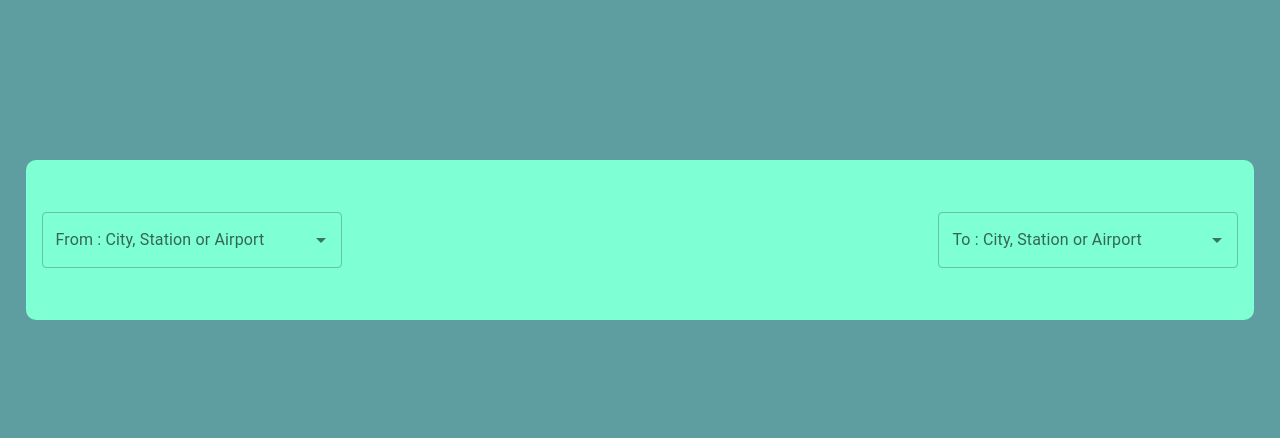
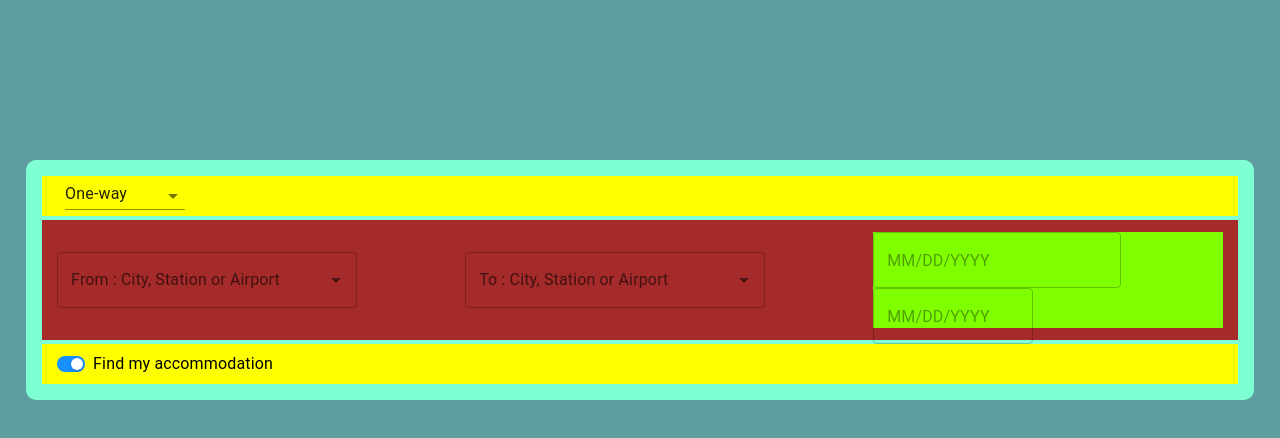
Before and after one commit to TheoVilleneuve/searchBar-autocomplete, a Next.js app: page / in a window 1280 px wide. Shown: the top 438 px of the page. Built offline with nearby package versions, Linux system fonts and the light colour scheme; no server answers.

Commit message:
ajout des composants principaux et utilisation des 3 APIs

```diff
--- a/components/SearchBar.js
+++ b/components/SearchBar.js
@@ -1,19 +1,42 @@
 import styles from "../styles/SearchBar.module.css";
-import Input from "@mui/material/Input";
 import { useState, useEffect } from "react";
 import * as React from "react";
 import TextField from "@mui/material/TextField";
 import Autocomplete from "@mui/material/Autocomplete";
+import MenuItem from "@mui/material/MenuItem";
+import FormControl from "@mui/material/FormControl";
+import Select from "@mui/material/Select";
+import { AdapterDayjs } from "@mui/x-date-pickers/AdapterDayjs";
+import { LocalizationProvider } from "@mui/x-date-pickers/LocalizationProvider";
+import { DatePicker } from "@mui/x-date-pickers/DatePicker";
+import Stack from "@mui/material/Stack";
+import Switch from "@mui/material/Switch";
+import Typography from "@mui/material/Typography";
+import { styled } from "@mui/material/styles";
 
 export default function searchBar() {
   const [options, setOptions] = useState([]);
   const [departure, setDeparture] = useState(options[0]);
-  const [departureCity, setDepartureCity] = useState('')
+  const [departureCity, setDepartureCity] = useState("");
 
   const [arrivalOptions, setArrivalOptions] = useState([]);
   const [arrival, setArrival] = useState(options[0]);
 
-  const [topDestinations, setTopDestinations] = useState([])
+  const [topDestinations, setTopDestinations] = useState([]);
+
+  //Permettre de sélectionner Aller simple ou A/R
+  const [oneOrRound, setOneOrRound] = useState("One-way");
+
+  const [selectedDepartureDate, setSelectedDepartureDate] = useState(null);
+  const [selectedArrivalDate, setSelectedArrivalDate] = useState(null);
+
+  useEffect(() => {
+    console.log("SELECTED DEPARTURE DATE IS", selectedDepartureDate);
+  }, [selectedDepartureDate]);
+
+  const handleChange = (event) => {
+    setOneOrRound(event.target.value);
+  };
 
   //Au chargement de la page, les options de villes sont les 5 plus recherchées
   useEffect(() => {
@@ -22,7 +45,11 @@ export default function searchBar() {
       .then((data) => {
         if (data) {
           let formattedOptions = data.map((opt, i) => {
-            return { label: opt.local_name, id: opt.city_id, name: opt.unique_name };
+            return {
+              label: opt.local_name,
+              id: opt.city_id,
+              name: opt.unique_name,
+            };
           });
           setOptions([...formattedOptions]);
           setArrivalOptions([...formattedOptions]);
@@ -34,14 +61,18 @@ export default function searchBar() {
 
   useEffect(() => {
     console.log("DEPARTURE IS", departure);
-    console.log('DEPARTURECITY IS', departureCity)
+    console.log("DEPARTURECITY IS", departureCity);
 
     fetch(`https://api.comparatrip.eu/cities/popular/from/${departureCity}/5`)
       .then((response) => response.json())
       .then((data) => {
         if (data.result) {
           let formattedTopDestinations = data.map((opt, i) => {
-            return { label: opt.local_name, id: opt.city_id, name: opt.unique_name };
+            return {
+              label: opt.local_name,
+              id: opt.city_id,
+              name: opt.unique_name,
+            };
           });
           setTopDestinations([...formattedTopDestinations]);
         }
@@ -53,16 +84,76 @@ export default function searchBar() {
   }, [options]);
 
   useEffect(() => {
-        console.log('TOP DESTINATIONS ARE', topDestinations)
+    console.log("TOP DESTINATIONS ARE", topDestinations);
   }, [topDestinations]);
+
+  //Switch component
+  const AntSwitch = styled(Switch)(({ theme }) => ({
+    width: 28,
+    height: 16,
+    padding: 0,
+    display: "flex",
+    "&:active": {
+      "& .MuiSwitch-thumb": {
+        width: 15,
+      },
+      "& .MuiSwitch-switchBase.Mui-checked": {
+        transform: "translateX(9px)",
+      },
+    },
+    "& .MuiSwitch-switchBase": {
+      padding: 2,
+      "&.Mui-checked": {
+        transform: "translateX(12px)",
+        color: "#fff",
+        "& + .MuiSwitch-track": {
+          opacity: 1,
+          backgroundColor:
+            theme.palette.mode === "dark" ? "#177ddc" : "#1890ff",
+        },
+      },
+    },
+    "& .MuiSwitch-thumb": {
+      boxShadow: "0 2px 4px 0 rgb(0 35 11 / 20%)",
+      width: 12,
+      height: 12,
+      borderRadius: 6,
+      transition: theme.transitions.create(["width"], {
+        duration: 200,
+      }),
+    },
+    "& .MuiSwitch-track": {
+      borderRadius: 16 / 2,
+      opacity: 1,
+      backgroundColor:
+        theme.palette.mode === "dark"
+          ? "rgba(255,255,255,.35)"
+          : "rgba(0,0,0,.25)",
+      boxSizing: "border-box",
+    },
+  }));
 
   return (
     <div className={styles.container}>
+      <div className={styles.selectContainer}>
+        <FormControl
+          variant="standard"
+          sx={{ m: 1, minWidth: 120 }}
+          size="small"
+        >
+          <Select value={oneOrRound} onChange={handleChange}>
+            <MenuItem value={"One-way"}>One-way</MenuItem>
+            <MenuItem value={"Round trip"}>Round trip</MenuItem>
+          </Select>
+        </FormControl>
+      </div>
+
+      <div className={styles.autocompleteContainer}>
         <Autocomplete
           value={departure}
           onChange={(event, newValue) => {
             setDeparture(newValue.label);
-          setDepartureCity(newValue.name)
+            setDepartureCity(newValue.name);
           }}
           disablePortal
           options={options}
@@ -114,6 +205,37 @@ export default function searchBar() {
             <TextField {...params} label="To : City, Station or Airport" />
           )}
         />
+
+        <div className={styles.dateContainer}>
+          <LocalizationProvider dateAdapter={AdapterDayjs}>
+            <DatePicker
+              value={selectedDepartureDate}
+              onChange={(date) => setSelectedDepartureDate(date)}
+            />
+          </LocalizationProvider>
+
+          <LocalizationProvider dateAdapter={AdapterDayjs}>
+            <DatePicker
+              value={selectedArrivalDate}
+              onChange={(date) => setSelectedArrivalDate(date)}
+              sx={{
+                width: 160,
+                height: 40,
+              }}
+            />
+          </LocalizationProvider>
+        </div>
+      </div>
+
+      <div className={styles.switchContainer}>
+        <Stack direction="row" spacing={1} alignItems="center">
+          <AntSwitch
+            defaultChecked
+            inputProps={{ "aria-label": "ant design" }}
+          />
+          <Typography>Find my accommodation</Typography>
+        </Stack>
+      </div>
     </div>
   );
 }
--- a/package.json
+++ b/package.json
@@ -14,6 +14,9 @@
     "@mui/icons-material": "^5.14.0",
     "@mui/material": "^5.14.0",
     "@mui/styled-engine-sc": "^5.12.0",
+    "@mui/x-date-pickers": "^6.10.0",
+    "date-fns": "^2.30.0",
+    "dayjs": "^1.11.9",
     "next": "12.1.6",
     "react": "18.1.0",
     "react-dom": "18.1.0",
--- a/styles/SearchBar.module.css
+++ b/styles/SearchBar.module.css
@@ -1,7 +1,18 @@
 .container {
     background-color: aquamarine;
     border-radius: 10px;
-    height: 20vh;
+    height: 30vh;
+    width: 100%;
+    padding: 1.3%;
+    display: flex;
+    flex-direction: column;
+    justify-content: space-between;
+    align-items: center;
+}
+
+.selectContainer {
+    background-color: yellow;
+    height: 5vh;
     width: 100%;
     padding: 1.3%;
     display: flex;
@@ -10,11 +21,29 @@
     align-items: center;
 }
 
-.input {
-    background-color: #F1F2F6;
-    border-radius: 10px;
-    margin: 0 1%;
-    padding: 1%;
-    height: 55%;
+.autocompleteContainer {
+    background-color: brown;
+    height: 15vh;
+    width: 100%;
+    padding: 1.3%;
+    display: flex;
+    flex-direction: row;
+    justify-content: space-between;
+    align-items: center;
+}
+
+.dateContainer {
+    background-color: chartreuse;
     width: 30%;
-  }
+}
+
+.switchContainer {
+    background-color: yellow;
+    height: 5vh;
+    width: 100%;
+    padding: 1.3%;
+    display: flex;
+    flex-direction: row;
+    justify-content: space-between;
+    align-items: center;
+}
```
Also changed, not shown: 1 other file (tests, documents, lock files or other folders). Lines whose indentation alone changed are shown as unchanged.
